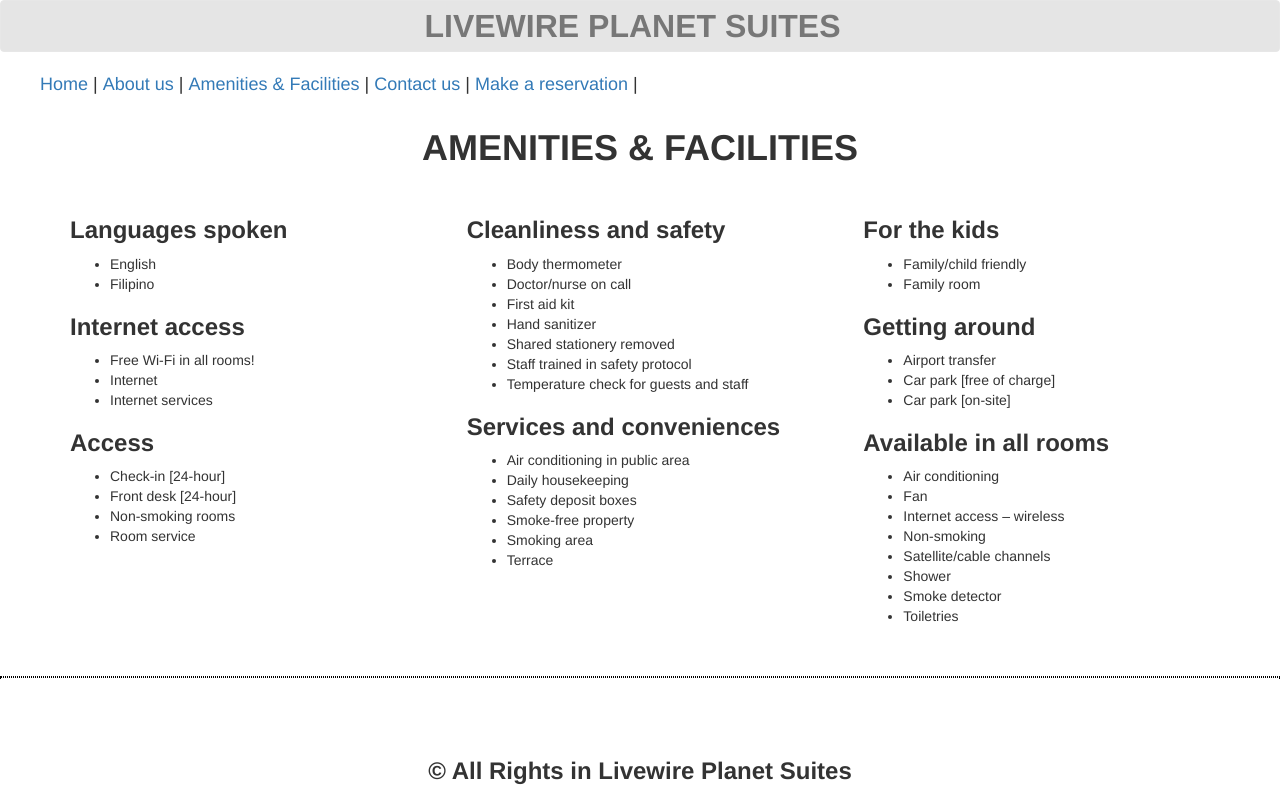
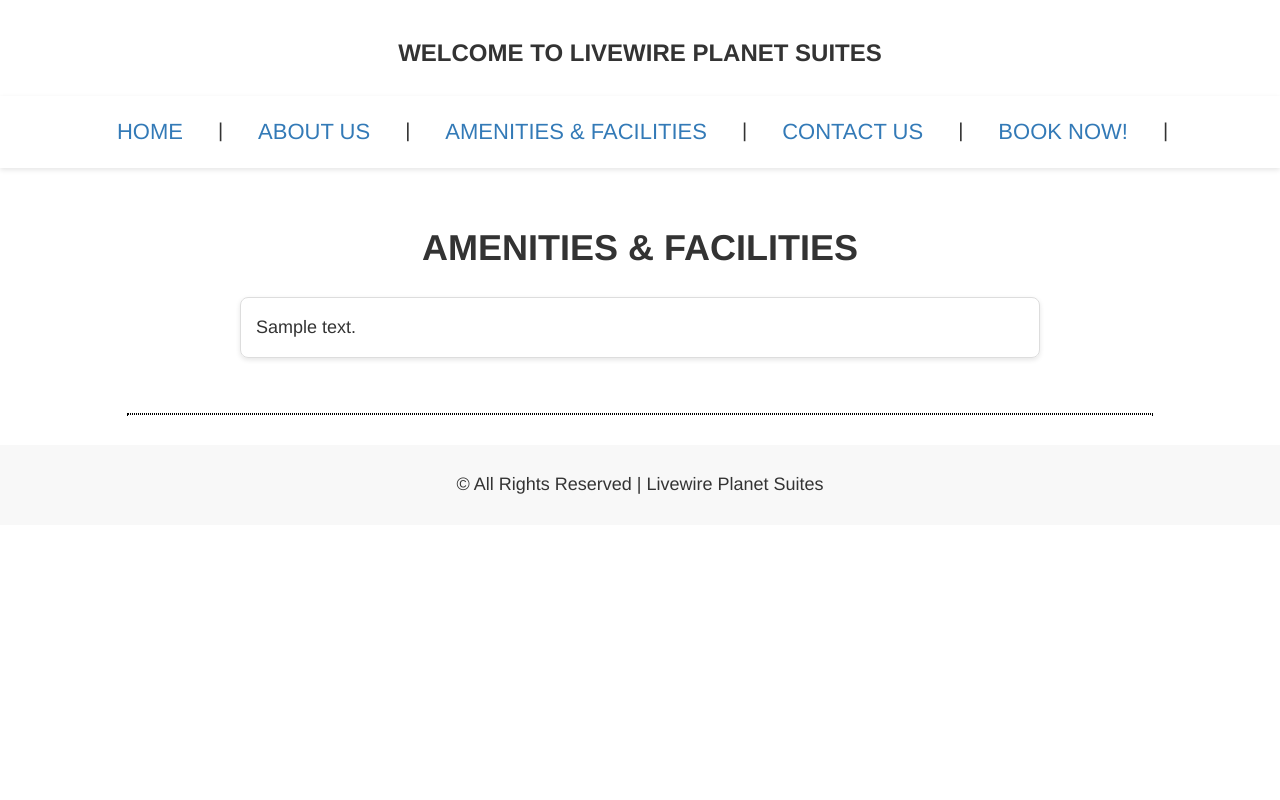
Before and after one commit to Artheloie/Livewire-Planet, a PHP site: page /amenities.php in a window 1280 px wide. Run offline with PHP 8.4, Linux system fonts and the light colour scheme; tables that the repository leaves empty or names only in its code hold one stand-in row (values such as "Sample post"); some libraries are stand-ins or nearby versions.

Commit message:
Update amenities.php

```diff
--- a/livewire/amenities.php
+++ b/livewire/amenities.php
@@ -1,130 +1,129 @@
 <!DOCTYPE html>
 <html lang="en">
 <head>
-    <title>Hotel Online Reservation</title>
+    <title>Amenities | Livewire Planet Suites</title>
     <meta charset="utf-8" />
     <meta name="viewport" content="width=device-width, initial-scale=1.0" />
     <link rel="stylesheet" type="text/css" href="css/bootstrap.css" />
     <link rel="stylesheet" type="text/css" href="css/style.css" />
+    <style>
+        /* Sticky Navigation Styling */
+        nav {
+            background: #ffffff;
+            box-shadow: 0 2px 5px rgba(0,0,0,0.1);
+            width: 100%;
+            position: sticky;
+            top: 0;
+            z-index: 1000;
+        }
+        nav ul {
+            list-style: none;
+            padding: 20px;
+            margin: 0;
+            display: flex;
+            justify-content: center;
+            gap: 30px;
+            font-size: 20px;
+        }
+        nav ul li {
+            position: relative;
+        }
+        nav ul li a {
+            color: #337ab7;
+            text-decoration: none;
+            font-weight: 500;
+            font-size: 22px;
+            padding: 8px 5px;
+            transition: color 0.3s ease;
+        }
+        /* Hover underline animation */
+        nav ul li a::after {
+            content: "";
+            position: absolute;
+            width: 0;
+            height: 3px;
+            left: 0;
+            bottom: 0;
+            background: #337ab7;
+            transition: width 0.3s ease;
+        }
+        nav ul li a:hover::after {
+            width: 100%;
+        }
+        nav ul li a:hover {
+            color: #23527c;
+        }
+
+        /* Card Styling for amenities */
+        .card {
+            border: 1px solid #ddd;
+            border-radius: 8px;
+            box-shadow: 0 2px 5px rgba(0,0,0,0.1);
+            margin-bottom: 15px;
+        }
+        .card-body {
+            padding: 15px;
+            font-size: 18px;
+            line-height: 1.6;
+        }
+
+        /* Footer */
+        footer {
+            text-align: center;
+            padding: 20px;
+            background: #f8f8f8;
+            margin-top: 30px;
+        }
+    </style>
 </head>
+<?php
+include 'db_connect.php';
+$result = mysqli_query($conn, "SELECT description FROM amenities ORDER BY id DESC");
+?>
 <body>
-<nav style="background-color:rgba(0, 0, 0, 0.1);" class="navbar navbar-default">
-    <div class="container-fluid">
-        <div class="navbar-header" style="width:100%; text-align:center;">
-            <h1 style="margin:0;">
-                <b>
-                    <a class="navbar-brand"
-                       style="display:inline-block; float:none; text-transform: uppercase; font-weight: bold; font-size:32px;">
-                        LIVEWIRE PLANET SUITES
-                    </a>
-                </b>
-            </h1>
+
+<!-- Page Title -->
+<div class="container" style="text-align:center; margin:20px auto;">
+    <h3 style="font-weight:bold;">WELCOME TO LIVEWIRE PLANET SUITES</h3>
 </div>
-    </div>
+
+<!-- Navigation -->
+<nav>
+    <ul>
+        <li><a href="home.php">HOME</a></li>|
+        <li><a href="about.php">ABOUT US</a></li>|
+        <li><a href="amenities.php">AMENITIES & FACILITIES</a></li>|
+        <li><a href="contact.php">CONTACT US</a></li>|
+        <li><a href="reservation.php">BOOK NOW!</a></li>|
+    </ul>
 </nav>
 
-    <!-- Menu -->
-    <ul id="menu">
-        <li><a href="index.php">Home</a></li> |
-        <li><a href="about.php">About us</a></li> |
-        <li><a href="amenities.php">Amenities & Facilities</a></li> |
-        <li><a href="contact.php">Contact us</a></li> |
-        <li><a href="reservation.php">Make a reservation</a></li> |
-    </ul>
-
 <!-- Amenities Section -->
-    <div class="container" style="text-align:center; margin:0 auto;">
+<div class="container" style="text-align:center; margin:40px auto;">
     <h1 style="font-weight:bold;">AMENITIES & FACILITIES</h1>
     <br>
 
-        <!-- Flexbox Wrapper -->
-        <div style="display:flex; justify-content:center; align-items:flex-start; gap:50px; flex-wrap:wrap; text-align:left;">
-
-            <!-- Column 1 -->
-            <div style="flex:1; min-width:300px; max-width:400px;">
-                <h3><b>Languages spoken</b></h3>
-                <ul>
-                    <li>English</li>
-                    <li>Filipino</li>
-                </ul>
-
-                <h3><b>Internet access</b></h3>
-                <ul>
-                    <li>Free Wi-Fi in all rooms!</li>
-                    <li>Internet</li>
-                    <li>Internet services</li>
-                </ul>
-
-                <h3><b>Access</b></h3>
-                <ul>
-					<li>Check-in [24-hour]</li>
-                    <li>Front desk [24-hour]</li>
-                    <li>Non-smoking rooms</li>
-                    <li>Room service</li>
-                </ul>
+    <div style="max-width:800px; margin:0 auto; text-align:left;">
+        <?php if (mysqli_num_rows($result) > 0) { ?>
+            <?php while ($row = mysqli_fetch_assoc($result)) { ?>
+                <div class="card">
+                    <div class="card-body">
+                        <?php echo nl2br(htmlspecialchars($row['description'])); ?>
+                    </div>
+                </div>
+            <?php } ?>
+        <?php } else { ?>
+            <p>No amenities found.</p>
+        <?php } ?>
+    </div>
 </div>
 
-            <!-- Column 2 -->
-            <div style="flex:1; min-width:300px; max-width:400px;">
-                <h3><b>Cleanliness and safety</b></h3>
-                <ul>
-                    <li>Body thermometer</li>
-                    <li>Doctor/nurse on call</li>
-                    <li>First aid kit</li>
-                    <li>Hand sanitizer</li>
-                    <li>Shared stationery removed</li>
-                    <li>Staff trained in safety protocol</li>
-                    <li>Temperature check for guests and staff</li>
-                </ul>
-
-                <h3><b>Services and conveniences</b></h3>
-                <ul>
-                    <li>Air conditioning in public area</li>
-                    <li>Daily housekeeping</li>
-                    <li>Safety deposit boxes</li>
-                    <li>Smoke-free property</li>
-                    <li>Smoking area</li>
-                    <li>Terrace</li>
-                </ul>
-            </div>
-
-            <!-- Column 3 -->
-            <div style="flex:1; min-width:300px; max-width:400px;">
-                <h3><b>For the kids</b></h3>
-                <ul>
-                    <li>Family/child friendly</li>
-                    <li>Family room</li>
-                </ul>
-
-                <h3><b>Getting around</b></h3>
-                <ul>
-                    <li>Airport transfer</li>
-                    <li>Car park [free of charge]</li>
-                    <li>Car park [on-site]</li>
-                </ul>
-
-                <h3><b>Available in all rooms</b></h3>
-                <ul>
-                    <li>Air conditioning</li>
-                    <li>Fan</li>
-                    <li>Internet access – wireless</li>
-                    <li>Non-smoking</li>
-                    <li>Satellite/cable channels</li>
-                    <li>Shower</li>
-                    <li>Smoke detector</li>
-                    <li>Toiletries</li>
-                </ul>
-            </div>
-        </div>
-    </div>
-    <br>
-    <hr style="border:1px dotted #000;" />
-    <br><br>
+<hr style="border:1px dotted #000; width:80%;" />
 
 <!-- Footer -->
-    <div style="text-align:center;">
-        <h3><label>&copy; All Rights in Livewire Planet Suites</label></h3>
-    </div>
+<footer>
+    <h4>&copy; All Rights Reserved | Livewire Planet Suites</h4>
+</footer>
 
 <!-- Scripts -->
 <script src="js/jquery.js"></script>
```
Lines whose indentation alone changed are shown as unchanged.
